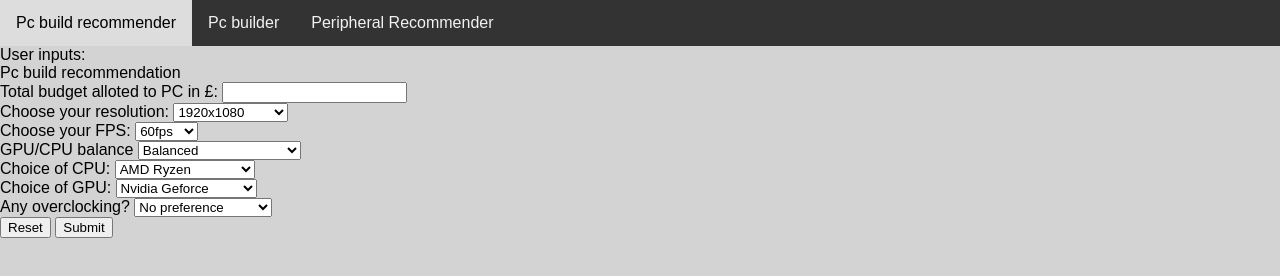
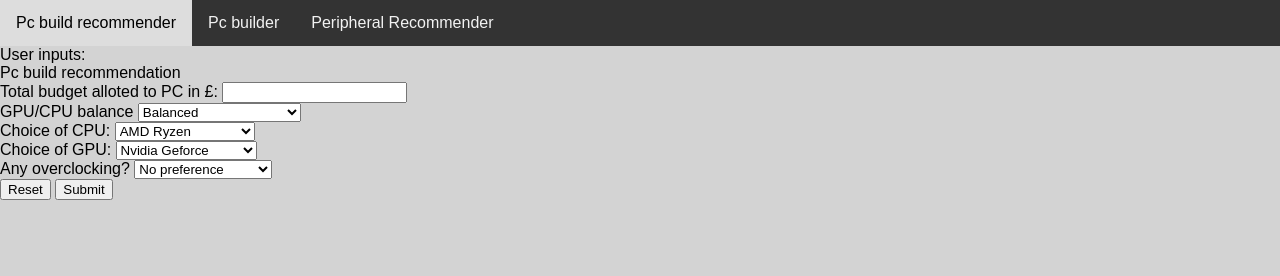
Before and after one commit to Tsangington/Pc-Recommender, a website: page index.html in a window 1280 px wide. Drawn offline with Linux system fonts and the light colour scheme.

Commit message:
Removed user input choices of resolution and fps, since the resolution and fps should match the budget and not the other way around.

```diff
--- a/index.html
+++ b/index.html
@@ -20,23 +20,6 @@
 
         <label for="budget">Total budget alloted to PC in £:</label>
         <input type="number" id="budget" name="budget" required><br>
-
-        <label for="resolution">Choose your resolution:</label>
-        <select name="resolution" id="resolution" required>
-            <option value="1080">1920x1080</option>
-            <option value="1440">2560x1440</option>
-            <option value="2160">3840x2160 (4k)</option>
-        </select><br>
-
-        <label for="fps">Choose your FPS:</label>
-        <select name="fps" id="fps" required>
-            <option value="60">60fps</option>
-            <option value="120">120fps</option>
-            <option value="144">144fps</option>
-            <option value="165">165fps</option>
-            <option value="240">240fps</option>
-            <option value="360">360fps</option>
-        </select><br>
 
         <label for="performance">GPU/CPU balance</label>
         <select name="performance" id="performance">
--- a/public/js/userInput.js
+++ b/public/js/userInput.js
@@ -27,7 +27,7 @@ function getGpu(gpuInfo) {
     else if (performance == "cpu") {
         gpuBudget = 0.3 * parseFloat(budget)
     }
-    console.log(gpuBudget)
+
 
     let gpuInfoSorted = gpuInfo.sort((a, b) => parseInt(a.gpuPrice, 10) > parseInt(b.gpuPrice, 10) ? 1 : -1);
     console.log(gpuInfoSorted)
```
Also changed, not shown: public/js/gpuWebScraper.js (+2 -5 lines).
